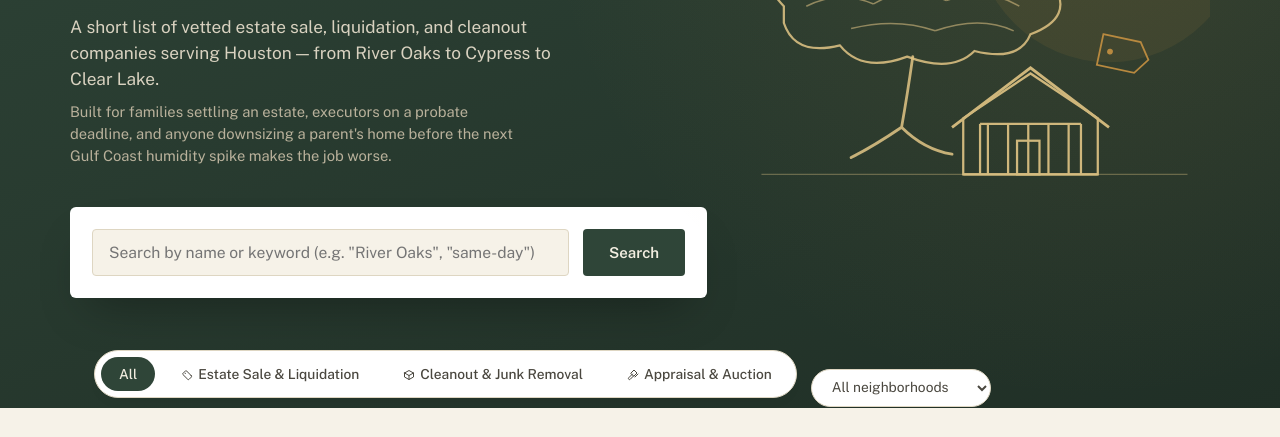
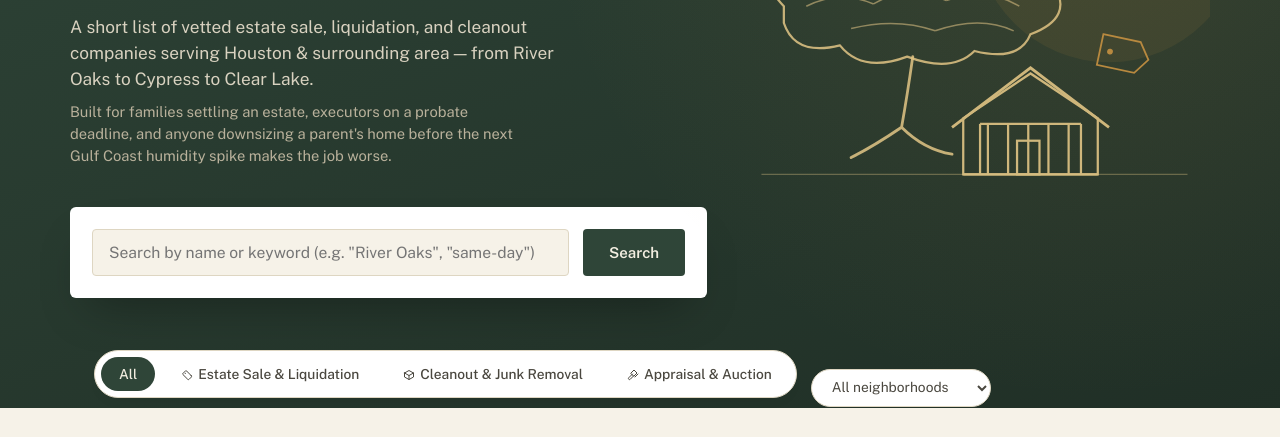
Before and after one commit to pafoxworth123/estatecleanouthouston, a plain HTML site: page index.html in a window 1280 px wide. Shown: the part 353-790 px from the top of the page. Drawn offline with nearby package versions, Linux system fonts and the light colour scheme.

Commit message:
Add files via upload

```diff
--- a/index.html
+++ b/index.html
@@ -300,7 +300,7 @@
     <div>
       <div class="eyebrow mono">Greater Houston &amp; Harris County</div>
       <h1>When it's time to clear the house, not the memories.</h1>
-      <p class="lede">A short list of vetted estate sale, liquidation, and cleanout companies serving Houston — from River Oaks to Cypress to Clear Lake.</p>
+      <p class="lede">A short list of vetted estate sale, liquidation, and cleanout companies serving Houston & surrounding area — from River Oaks to Cypress to Clear Lake.</p>
       <p class="lede small">Built for families settling an estate, executors on a probate deadline, and anyone downsizing a parent's home before the next Gulf Coast humidity spike makes the job worse.</p>
       <div class="search-card">
         <input type="text" id="searchInput" placeholder="Search by name or keyword (e.g. &quot;River Oaks&quot;, &quot;same-day&quot;)" oninput="renderCards()">
```
